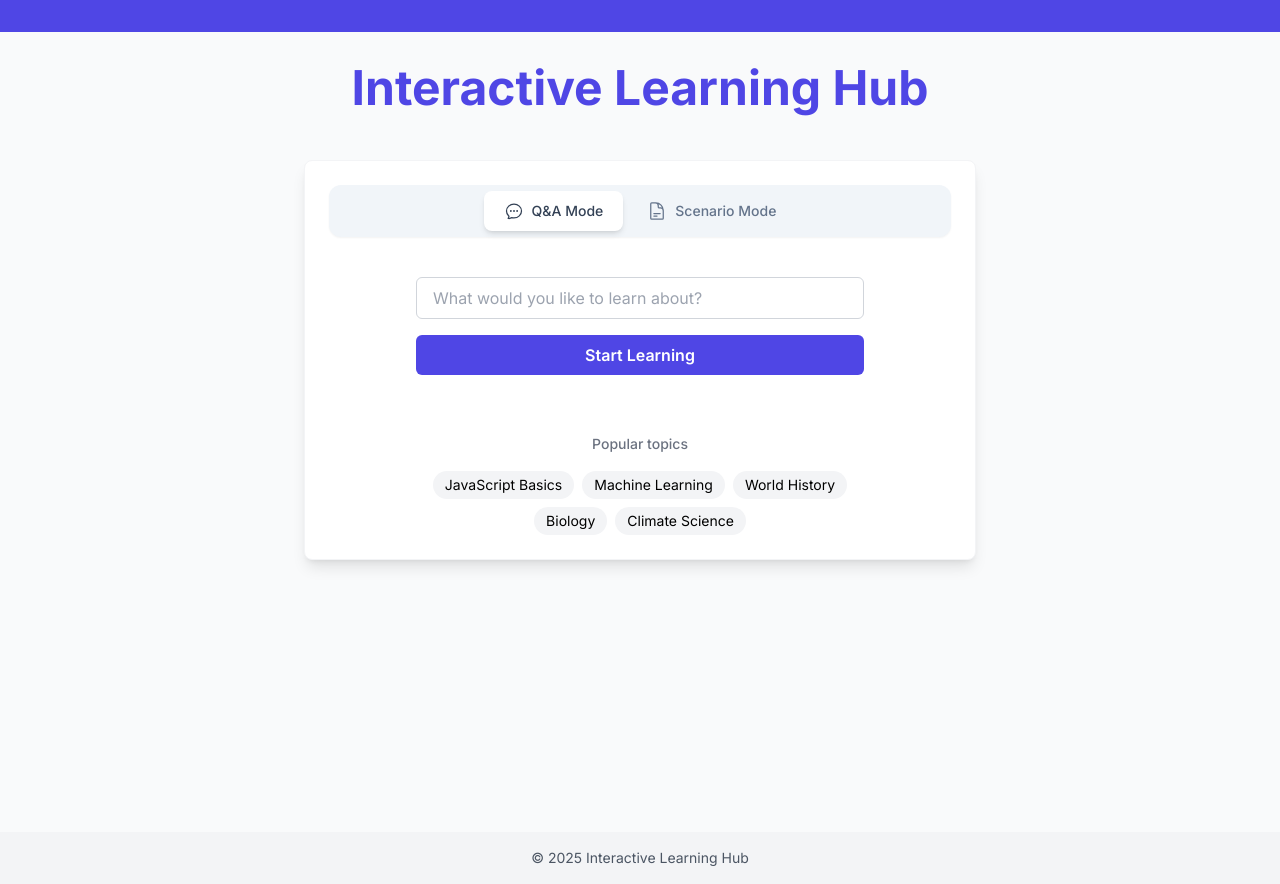
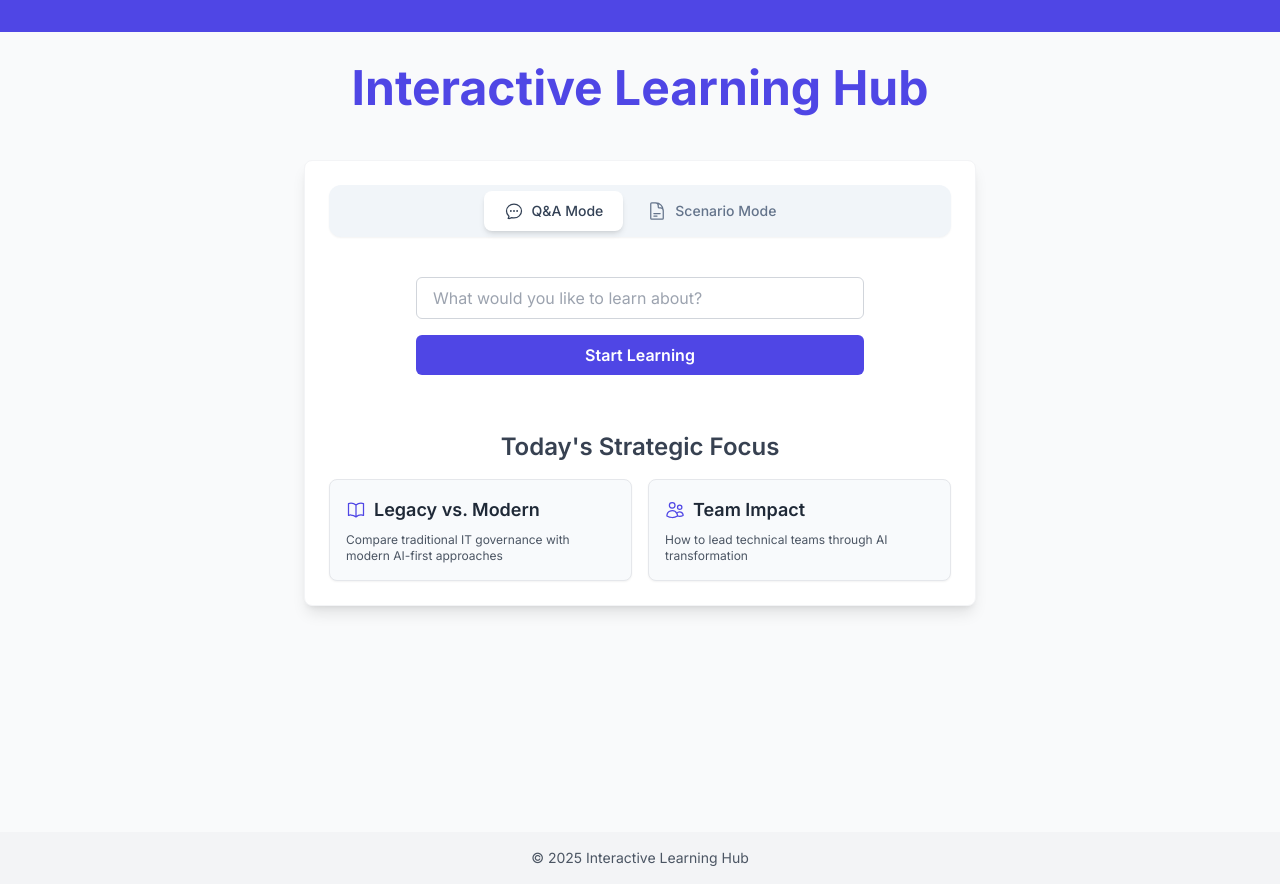
Before and after one commit to danr75/Test2Rapid, a Next.js app: page / in a window 1280 px wide. Built offline with nearby package versions, Linux system fonts and the light colour scheme.

Commit message:
Fix: Q&A mode topic switching and ensure new questions load

```diff
--- a/src/components/UI/TopicInput.tsx
+++ b/src/components/UI/TopicInput.tsx
@@ -75,24 +75,6 @@ const TopicInput: React.FC<TopicInputProps> = ({ onTopicSubmit }) => {
           {isLoading ? 'Loading...' : 'Start Learning'}
         </button>
       </form>
-
-      <div className="mt-8">
-        <div className="mb-4 text-center">
-          <span className="text-sm text-gray-500 font-medium">Popular topics</span>
-        </div>
-        <div className="flex flex-wrap gap-2 justify-center">
-          {suggestedTopics.map((suggestedTopic) => (
-            <button
-              key={suggestedTopic}
-              onClick={() => selectSuggestedTopic(suggestedTopic)}
-              className="bg-gray-100 hover:bg-gray-200 px-3 py-1 rounded-full text-sm"
-              disabled={isLoading}
-            >
-              {suggestedTopic}
-            </button>
-          ))}
-        </div>
-      </div>
     </div>
   );
 };
--- a/src/pages/index.tsx
+++ b/src/pages/index.tsx
@@ -3,13 +3,40 @@ import Head from 'next/head';
 import TopicInput from '@/components/UI/TopicInput';
 import { useLearning } from '@/store/LearningContext';
 import { useRouter } from 'next/router';
-import { ChatBubbleOvalLeftEllipsisIcon, DocumentTextIcon } from '@heroicons/react/24/outline';
+import { ChatBubbleOvalLeftEllipsisIcon, DocumentTextIcon, BookOpenIcon, UsersIcon } from '@heroicons/react/24/outline';
 
 type LearningMode = 'Q&A' | 'Scenario'; // Add more as needed
 
 const learningModes: { id: LearningMode; label: string; path: string; icon: React.ElementType }[] = [
   { id: 'Q&A', label: 'Q&A Mode', path: '/qa-learn', icon: ChatBubbleOvalLeftEllipsisIcon },
   { id: 'Scenario', label: 'Scenario Mode', path: '/scenario-learn', icon: DocumentTextIcon },
+];
+
+
+interface StrategicFocusCardData {
+  id: string;
+  title: string;
+  description: string;
+  icon: React.ElementType;
+  topicToSet: string;
+  // path and learningMode removed, will be determined by current selection
+}
+
+const strategicFocusTopics: StrategicFocusCardData[] = [
+  {
+    id: 'legacy-modern',
+    title: 'Legacy vs. Modern',
+    description: 'Compare traditional IT governance with modern AI-first approaches',
+    icon: BookOpenIcon,
+    topicToSet: 'Legacy vs. Modern IT Governance',
+  },
+  {
+    id: 'team-impact',
+    title: 'Team Impact',
+    description: 'How to lead technical teams through AI transformation',
+    icon: UsersIcon,
+    topicToSet: 'Leading Teams in AI Transformation',
+  }
 ];
 
 const Home: React.FC = () => {
@@ -39,20 +66,33 @@ const Home: React.FC = () => {
   };
 
   const handleTopicSubmit = (topic: string) => {
-    dispatch({ type: 'SET_TOPIC', payload: topic });
-    // Use currentLearningMode from context for navigation
+    // currentLearningMode is derived from state: state.learningMode || 'Q&A'
+    // Ensure the learning mode is explicitly set in the context before navigating
+    dispatch({ type: 'SET_LEARNING_MODE', payload: currentLearningMode });
+    dispatch({ type: 'SET_TOPIC_FOR_LEARNING', payload: topic }); // Clears old questions
+
     const modeDetails = learningModes.find(m => m.id === currentLearningMode);
     if (modeDetails) {
       router.push(modeDetails.path);
     } else {
-      // This case should ideally not be reached if currentLearningMode is always 'Q&A' or 'Scenario'
-      router.push('/qa-learn'); // Fallback to Q&A mode
+      // Fallback logic, though currentLearningMode should always be valid
+      router.push(currentLearningMode === 'Q&A' ? '/qa-learn' : '/scenario-learn');
     }
   };
 
   const oldHandleStartQueuedTopic = (topic: string) => {
     dispatch({ type: 'START_QUEUED_TOPIC', payload: topic });
     router.push('/quiz'); // This function is now oldHandleStartQueuedTopic, will be removed or updated if needed
+  };
+
+  const handleStrategicFocusClick = (card: StrategicFocusCardData) => {
+    // currentLearningMode is already derived from state: state.learningMode || 'Q&A'
+    const targetModeDetails = learningModes.find(m => m.id === currentLearningMode);
+    const targetPath = targetModeDetails ? targetModeDetails.path : (currentLearningMode === 'Q&A' ? '/qa-learn' : '/scenario-learn');
+
+    dispatch({ type: 'SET_LEARNING_MODE', payload: currentLearningMode });
+    dispatch({ type: 'SET_TOPIC_FOR_LEARNING', payload: card.topicToSet }); // Clears old questions
+    router.push(targetPath);
   };
 
   return (
@@ -95,29 +135,34 @@ const Home: React.FC = () => {
             </div>
             {/* Removed 'Enter a Topic for...' heading */}
             <TopicInput onTopicSubmit={handleTopicSubmit} />
-          </div>
 
-          {/* Removed 'How it works' section */}
-
-          {state.learnNextTopics && state.learnNextTopics.length > 0 && (
-            <div className="card shadow-lg border border-gray-100 mt-8 p-6">
-              <h2 className="text-2xl font-semibold mb-6 text-center text-primary">
-                Your Learning Queue
+            {/* Today's Strategic Focus Section */}
+            <div className="mt-8"> {/* Adjusted top margin for inside the card */}
+              <h2 className="text-2xl font-semibold mb-4 text-center text-gray-700"> {/* Slightly smaller heading */}
+                Today's Strategic Focus
               </h2>
-              <div className="flex flex-wrap justify-center gap-3">
-                {state.learnNextTopics.map((topic) => (
+              <div className="grid grid-cols-1 md:grid-cols-2 gap-4"> {/* Smaller gap */}
+                {strategicFocusTopics.map((card) => (
                   <button
-                    key={topic}
-                    onClick={() => handleStartQueuedTopic(topic)}
-                    className="bg-accent text-accent-foreground hover:bg-accent/90 font-medium py-2 px-4 rounded-lg shadow-md transition-all duration-150 ease-in-out transform hover:scale-105"
-                    title={`Start learning: ${topic}`}
+                    key={card.id}
+                    onClick={() => handleStrategicFocusClick(card)}
+                    className="bg-slate-50 p-4 rounded-lg shadow-sm border border-gray-200 hover:shadow-md transition-shadow duration-200 ease-in-out text-left focus:outline-none focus:ring-2 focus:ring-primary focus:ring-opacity-50"
+                    // Simplified card styling for nesting
                   >
-                    {topic}
+                    <div>
+                      <div className="flex items-center mb-2">
+                        <card.icon className="h-5 w-5 text-primary mr-2 flex-shrink-0" />
+                        <h3 className="text-lg font-semibold text-gray-800">{card.title}</h3>
+                      </div>
+                      <p className="text-gray-600 text-xs">{card.description}</p> {/* Smaller description text */}
+                    </div>
                   </button>
                 ))}
               </div>
             </div>
-          )}
+          </div>
+
+
         </div>
       </main>
     </div>
--- a/src/pages/qa-learn.tsx
+++ b/src/pages/qa-learn.tsx
@@ -411,6 +411,9 @@ const QuizPage: React.FC = () => {
         <div className={`grid grid-cols-1 ${expandedMindMap ? 'lg:grid-cols-1' : 'lg:grid-cols-3'} gap-6 relative`}>
           {!expandedMindMap && (
             <div className="lg:col-span-2">
+              {state.isLoading && <p className="text-center text-lg">Loading questions...</p>}
+              {state.error && <p className="text-center text-lg text-red-500">Error: {state.error}</p>}
+              {!state.isLoading && !state.error && currentQuestion && (
                 <QuestionCard
                   question={currentQuestion.text}
                   options={currentQuestion.options}
@@ -419,6 +422,13 @@ const QuizPage: React.FC = () => {
                   totalQuestions={state.questions.length}
                   completedQuestions={completedQuestions}
                 />
+              )}
+              {!state.isLoading && !state.error && !currentQuestion && state.questions.length > 0 && (
+                 <p className="text-center text-lg">Question loaded, but current question is invalid. Index: {state.currentQuestionIndex}, Total: {state.questions.length}</p>
+              )}
+              {!state.isLoading && !state.error && !currentQuestion && state.questions.length === 0 && state.topic && (
+                <p className="text-center text-lg">No questions available for this topic yet. Please wait or try another topic.</p>
+              )}
             </div>
           )}
 
```
Lines whose indentation alone changed are shown as unchanged.
